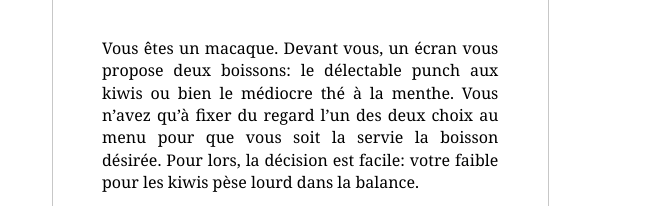
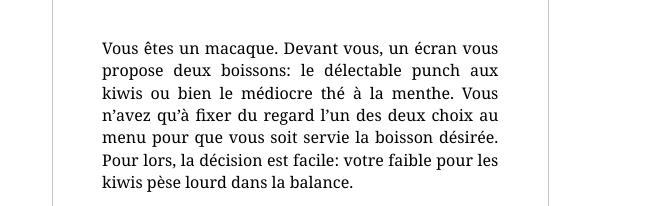
Before and after one commit to riopelalexis/riopelalexis.github.io, a plain HTML site: page affaire-juteuse.html in a window 1280 px wide. Shown: the part 205-411 px from the top of the page, 616-1280 px from the left. Drawn offline with Linux system fonts and the light colour scheme.

Commit message:
Supression du mot "la" en trop.

```diff
--- a/affaire-juteuse.html
+++ b/affaire-juteuse.html
@@ -36,7 +36,7 @@
 
 <h1>Une affaire juteuse</h1>
 
-<p>Vous êtes un macaque. Devant vous, un écran vous propose deux boissons: le délectable punch aux kiwis ou bien le médiocre thé à la menthe. Vous n’avez qu’à fixer du regard l’un des deux choix au menu pour que vous soit la servie la boisson désirée. Pour lors, la décision est facile: votre faible pour les kiwis pèse lourd dans la balance.</p>
+<p>Vous êtes un macaque. Devant vous, un écran vous propose deux boissons: le délectable punch aux kiwis ou bien le médiocre thé à la menthe. Vous n’avez qu’à fixer du regard l’un des deux choix au menu pour que vous soit servie la boisson désirée. Pour lors, la décision est facile: votre faible pour les kiwis pèse lourd dans la balance.</p>
 
 <p>Toutefois, les humains vêtus de blouses blanches aiment bien vous embêter avec des dilemmes plus corsés. Et si on vous proposait deux gobelets de thé contre un seul de punch aux kiwis? Céderiez-vous à la quantité au détriment de la qualité?</p>
 
```
